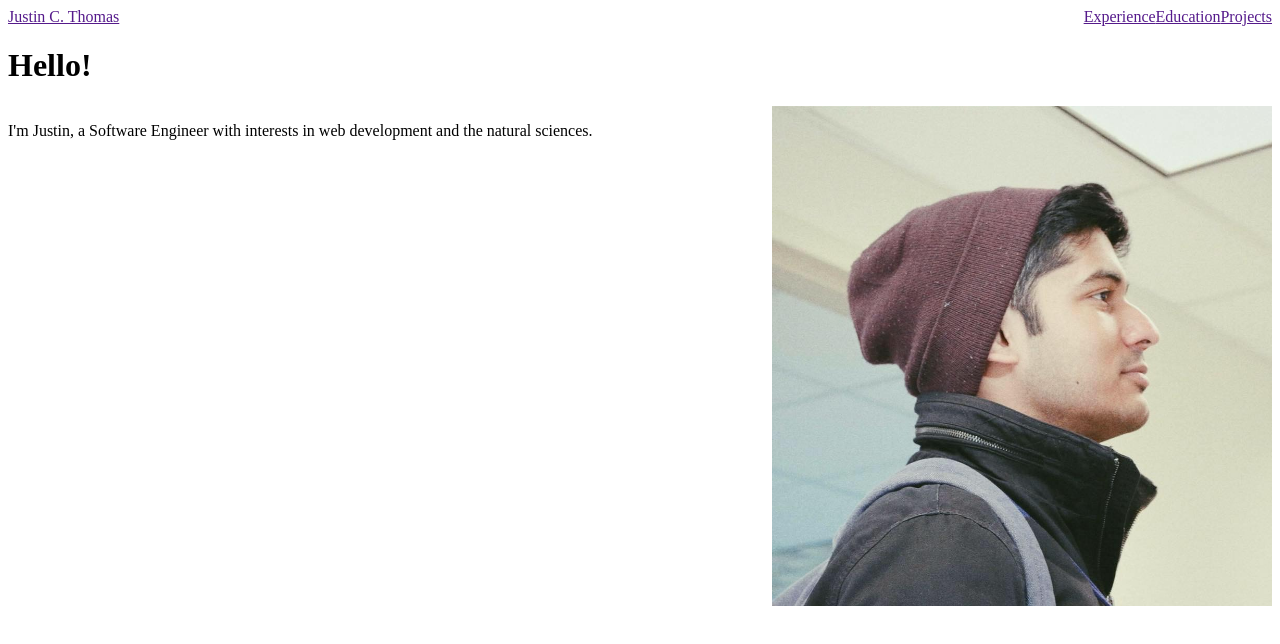
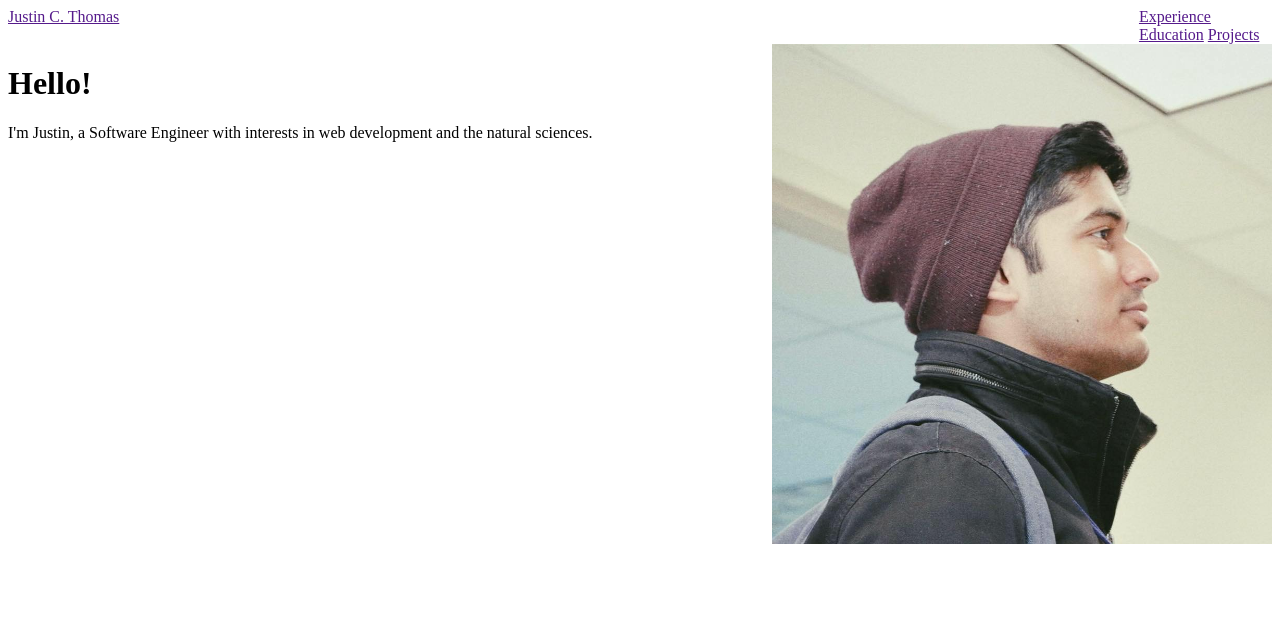
Before and after one commit to jcthomas4820/Portfolio, a plain HTML site: page index.html in a window 1280 px wide. Drawn offline with Linux system fonts and the light colour scheme.

Commit message:
convert to flexbox

```diff
--- a/index.css
+++ b/index.css
@@ -1,31 +1,25 @@
 @charset "UTF-8";
+/* research justify-content/align-tems */
 
-.navbar-grid{
-    display: grid;
-    grid-template-columns: 8fr 0.45fr 0.4fr 0.25fr;
-    /* Can also use grid-column-gap:  */
+/* Navbar Box */
+.navbar-box{
+    display: flex;
+}
+.home-link-item{
+    flex: 8.5;
+}
+.nav-link-items{
+    flex: 1;
 }
 
-.about-grid{
-    display: grid;
-    grid-template-columns: 6fr 3fr;
-    /* grid-template-rows: 1fr; */
+/* About Box */
+.about-box{
+    display: flex;
 }
-.hello-text{
-    grid-column-start: 1;
-    grid-column-end: 2;
-/*     grid-row-start: 1;
-    grid-row-end: 2; */
+.about-text-box{
+    flex-direction: column;
+    flex: 3;                        /* flex as child of about-box */
 }
-.about-text{
-    grid-column-start: 1;
-    grid-column-end: 2;
-/*     grid-row-start: 2;
-    grid-row-end: 3;    */
+.profile-img-item{
+    flex: 1;                        /* flex as child of about-box */
 }
-.profile-img{
-    grid-column-start: 2;
-    grid-column-end: 3;
-/*     grid-row-start: 1;
-    grid-row-end: 2; */
-}
--- a/index.html
+++ b/index.html
@@ -9,16 +9,24 @@
 </head>
 
 <body>
-    <nav class="navbar-grid">
-      <a href="">Justin C. Thomas</a>
-      <a href="">Experience</a>
-      <a href="">Education</a>
-      <a href="">Projects</a>
+    <nav class="navbar-box">
+      <div class="home-link-item">
+        <a href="">Justin C. Thomas</a>
+      </div>
+      <div class="nav-link-items">
+        <a href="">Experience</a>
+        <a href="">Education</a>
+        <a href="">Projects</a>
+      </div>
     </nav>
-    <div class="about-grid">
-        <h1 class="hello-text">Hello!</h1>
-        <p class="about-text">I'm Justin, a Software Engineer with interests in web development and the natural sciences.</p>
-        <img class="profile-img" src="./imgs/profile-img.JPG" alt="Profile Img" width="500" height="500">
+
+    <div class="about-box">
+        <div class="about-text-box">
+          <h1 class="hello-text-item">Hello!</h1>
+          <p class="about-text-item">I'm Justin, a Software Engineer with interests in web development and the natural sciences.</p>
+        </div>
+        <img class="profile-img-item" src="./imgs/profile-img.JPG" alt="Profile Img" width="500" height="500">
+        <!-- Add email, LinkedIn icons -->
     </div>
 </body>
 </html>
```
Also changed, not shown: ideas.txt.
